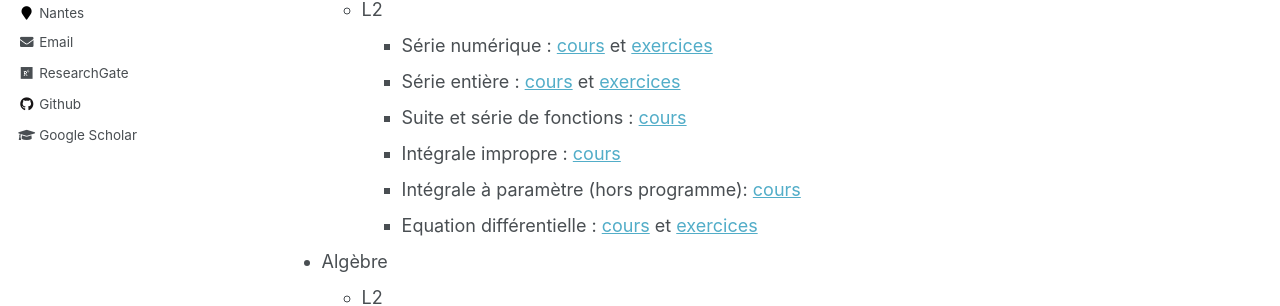
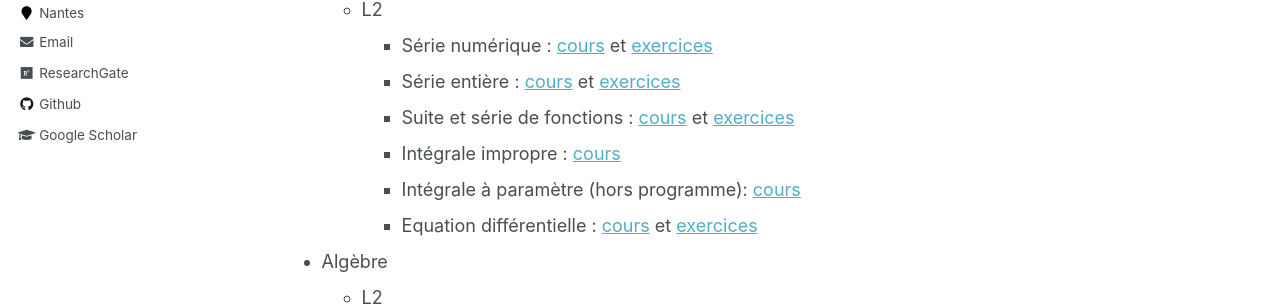
Before and after one commit to VincentTariel/vincenttariel.github.io, a Jekyll site: the page built from _pages/teaching.md, in a window 1280 px wide and 1359 px high. Shown: the part 400-706 px from the top of the window. Built offline with Jekyll 4.4.1, drawn with Linux system fonts in a browser that asks for light colours.

Commit message:
exo (f_n)

```diff
--- a/_pages/teaching.md
+++ b/_pages/teaching.md
@@ -16,7 +16,7 @@
     * L2
       * Série numérique : [cours](https://github.com/VincentTariel/cours/blob/master/analyse/serie_numerique_cours.pdf) et [exercices](https://github.com/VincentTariel/cours/blob/master/analyse/serie_numerique_exo.pdf)
       * Série entière : [cours](https://github.com/VincentTariel/cours/blob/master/analyse/serie_entiere_cours.pdf) et [exercices](https://github.com/VincentTariel/cours/blob/master/analyse/serie_entiere_exo.pdf)
-      * Suite et série de fonctions : [cours](https://github.com/VincentTariel/cours/blob/master/analyse/suite_serie_fonction_cours.pdf)
+      * Suite et série de fonctions : [cours](https://github.com/VincentTariel/cours/blob/master/analyse/suite_serie_fonction_cours.pdf) et [exercices](https://github.com/VincentTariel/cours/blob/master/analyse/suite_serie_fonction_exo.pdf)
       * Intégrale impropre : [cours](https://github.com/VincentTariel/cours/blob/master/analyse/integration_cours.pdf)
       * Intégrale à paramètre (hors programme): [cours](https://github.com/VincentTariel/cours/blob/master/analyse/integrale_parametre_cours.pdf)
       * Equation différentielle : [cours](https://github.com/VincentTariel/cours/blob/master/analyse/equation_differentielle_cours.pdf) et [exercices](https://github.com/VincentTariel/cours/blob/master/analyse/equation_differentielle_exo.pdf)
```
